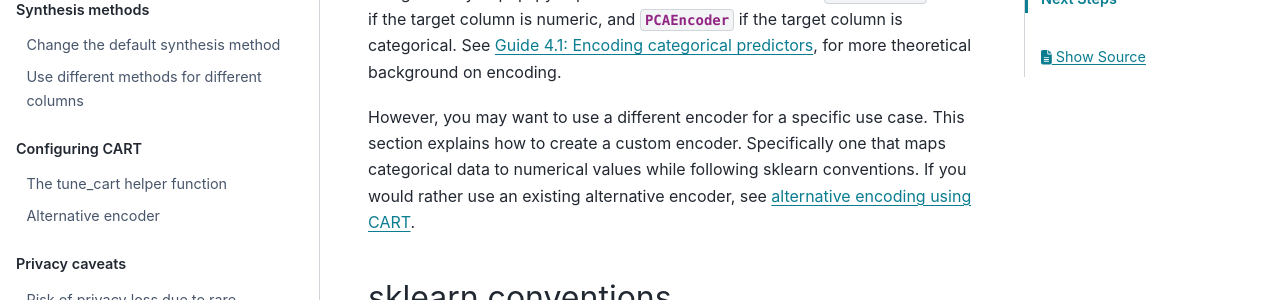
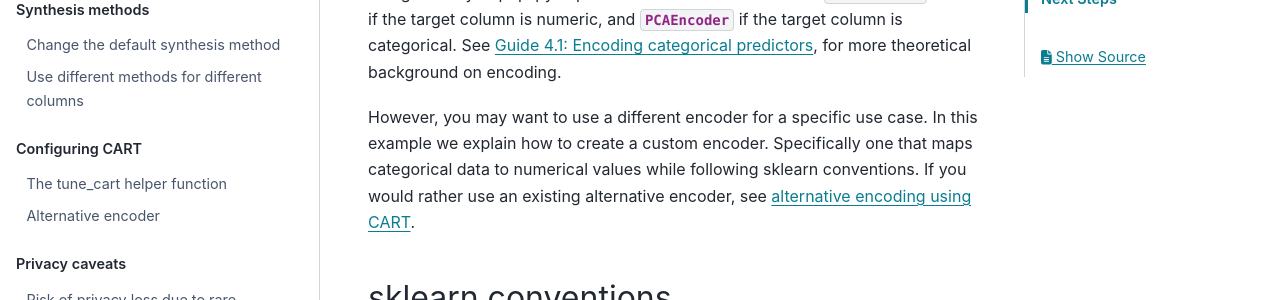
Before and after one commit to duonl/synthpop-py, a Sphinx documentation site: the page built from docs/source/examples/custom_encoder.md, in a window 1280 px wide and 900 px high. Shown: the part 373-673 px from the top of the window. Built offline with Sphinx 7.4.7 and the PyData theme 0.15.4, drawn with Linux system fonts in a browser that asks for light colours.

Commit message:
Minor text changes

````diff
--- a/docs/source/examples/custom_encoder.md
+++ b/docs/source/examples/custom_encoder.md
@@ -2,13 +2,13 @@
 
 Encoding of categorical input features is an important part of synthpop-py's internal workflow. Encoding categorical features vastly improves the computation speed, as leaf nodes can be fitted in numerical intervals instead of single value categories. synthpop-py implements two encoder methods. {class}`~synthpop.data_processing.encoders.MeanEncoder` is used if the target column is numeric, and {class}`~synthpop.data_processing.encoders.PCAEncoder` if the target column is categorical. See {ref}`Guide 4.1: Encoding categorical predictors <41-encoding-categorical-predictors>`, for more theoretical background on encoding.
 
-However, you may want to use a different encoder for a specific use case. This section explains how to create a custom encoder. Specifically one that maps categorical data to numerical values while following sklearn conventions. If you would rather use an existing alternative encoder, see [alternative encoding using CART](alternative_encoder.md).
+However, you may want to use a different encoder for a specific use case. In this example we explain how to create a custom encoder. Specifically one that maps categorical data to numerical values while following sklearn conventions. If you would rather use an existing alternative encoder, see [alternative encoding using CART](alternative_encoder.md).
 
 ## sklearn conventions
 In order to be compatible with `sklearn`, and `synthpop`, a new estimator/encoder should also inherit from base `sklearn` objects explained below. This provides the standard interface and functionality required for your encoder to integrate seamlessly with the rest of the package.
 
 ## BaseEstimator
- An estimator is an object that fits a model based on some training data and can use that model to infer properties or make predictions on new data. It can be either a classifier or regressor. The base class for all estimators is [BaseEstimator](https://scikit-learn.org/dev/modules/generated/sklearn.base.BaseEstimator.html#sklearn.base.BaseEstimator). As such, one can start by defining their own estimator as:
+An estimator is an object that fits a model based on some training data and can use that model to infer properties or make predictions on new data. It can be either a classifier or regressor. The base class for all estimators is [BaseEstimator](https://scikit-learn.org/dev/modules/generated/sklearn.base.BaseEstimator.html#sklearn.base.BaseEstimator). As such, one can start by defining their own estimator as:
 
  ```python
 from sklearn.base import BaseEstimator
````
